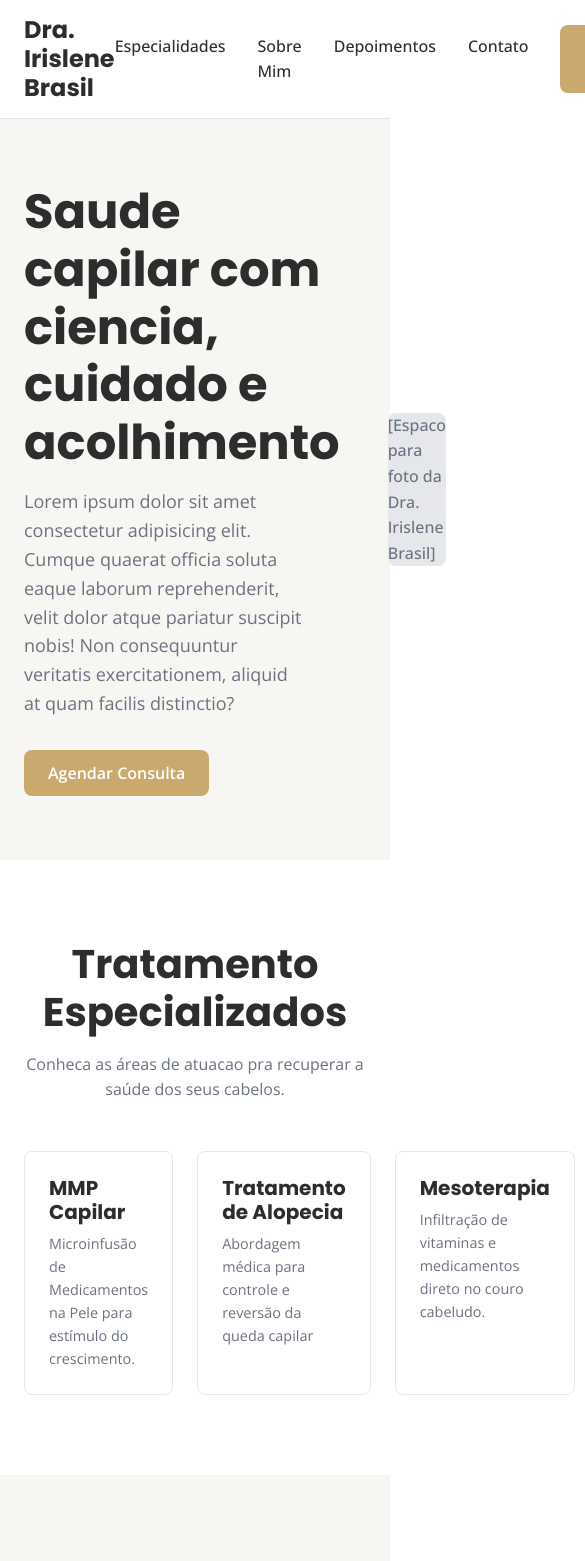
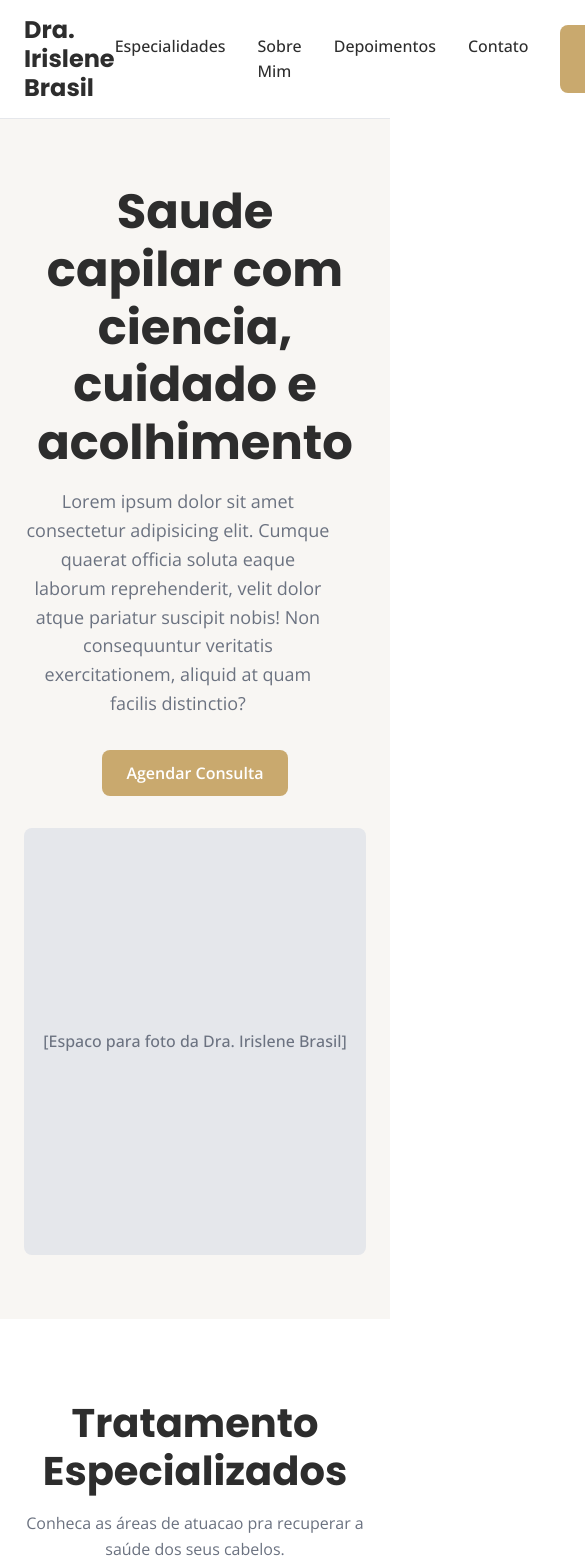
Before and after one commit to GutembergAmorim/dra-irislene-tricologia, a React (Vite) app: page / in a window 390 px wide. Shown: the top 1561 px of the page, 585 px wide, since content can reach past the window. Built offline with nearby package versions, Linux system fonts and the light colour scheme; no server answers.

Commit message:
feat: adicionar responsividade mobile com media queries

```diff
--- a/src/sections/About/About.css
+++ b/src/sections/About/About.css
@@ -46,3 +46,15 @@
    margin-bottom: var(--spacing-lg);
    max-width: 90%;
 }
+
+/* --- Responsividade (Mobile) --- */
+@media (max-width: 768px) {
+   .about-container {
+      flex-direction: column;
+      text-align: center;
+   }
+
+   .about-image {
+      width: 100%;
+   }
+}
--- a/src/sections/BeforeAfter/BeforeAfter.css
+++ b/src/sections/BeforeAfter/BeforeAfter.css
@@ -46,3 +46,9 @@
 .before-after-placeholder:hover {
    transform: scale(1.02);
 }
+
+@media (max-width: 768px) {
+   .before-after-grid {
+      grid-template-columns: repeat(2, 1fr);
+   }
+}
--- a/src/sections/Footer/Footer.css
+++ b/src/sections/Footer/Footer.css
@@ -42,3 +42,15 @@
 .footer-social a:hover {
    color: var(--color-accent); /* Ícone fica dourado ao passar o mouse */
 }
+
+/* --- Responsividade (Mobile) --- */
+@media (max-width: 768px) {
+   .footer-container {
+      flex-direction: column;
+      gap: var(--spacing-lg)
+   }
+
+   .footer-social {
+      justify-content: center;
+   }
+}
--- a/src/sections/Hero/Hero.css
+++ b/src/sections/Hero/Hero.css
@@ -45,3 +45,20 @@
    color: var(--color-text-secondary);
    font-weight: 500;
 }
+
+/*Mobile*/
+@media (max-width: 768px) {
+   .hero-container {
+      flex-direction: column;
+      text-align: center;
+      gap: var(--spacing-lg);
+   }
+
+   .her-content h1 {
+      font-size: 2.2rem;
+   }
+
+   .hero-image {
+      width: 100%;
+   }
+}
--- a/src/sections/Specialties/Specialties.css
+++ b/src/sections/Specialties/Specialties.css
@@ -25,3 +25,9 @@
    grid-template-columns: repeat(4, 1fr);
    gap: var(--spacing-md);
 }
+
+@media (max-width: 768px) {
+   .specialties-grid {
+      grid-template-columns: repeat(2, 1fr);
+   }
+}
--- a/src/sections/Testimonials/Testimonials.css
+++ b/src/sections/Testimonials/Testimonials.css
@@ -29,3 +29,9 @@
    grid-template-columns: repeat(3, 1fr);
    gap: var(--spacing-md);
 }
+
+@media (max-width: 768px) {
+   .testimonials-grid {
+      grid-template-columns: repeat(2, 1fr);
+   }
+}
--- a/src/sections/WhyChoose/WhyChoose.css
+++ b/src/sections/WhyChoose/WhyChoose.css
@@ -45,3 +45,9 @@
    color: var(--color-text-secondary);
    line-height: 1.6;
 }
+
+@media (max-width: 768px) {
+   .why-choose-grid {
+      grid-template-columns: repeat(2, 1fr);
+   }
+}
```
